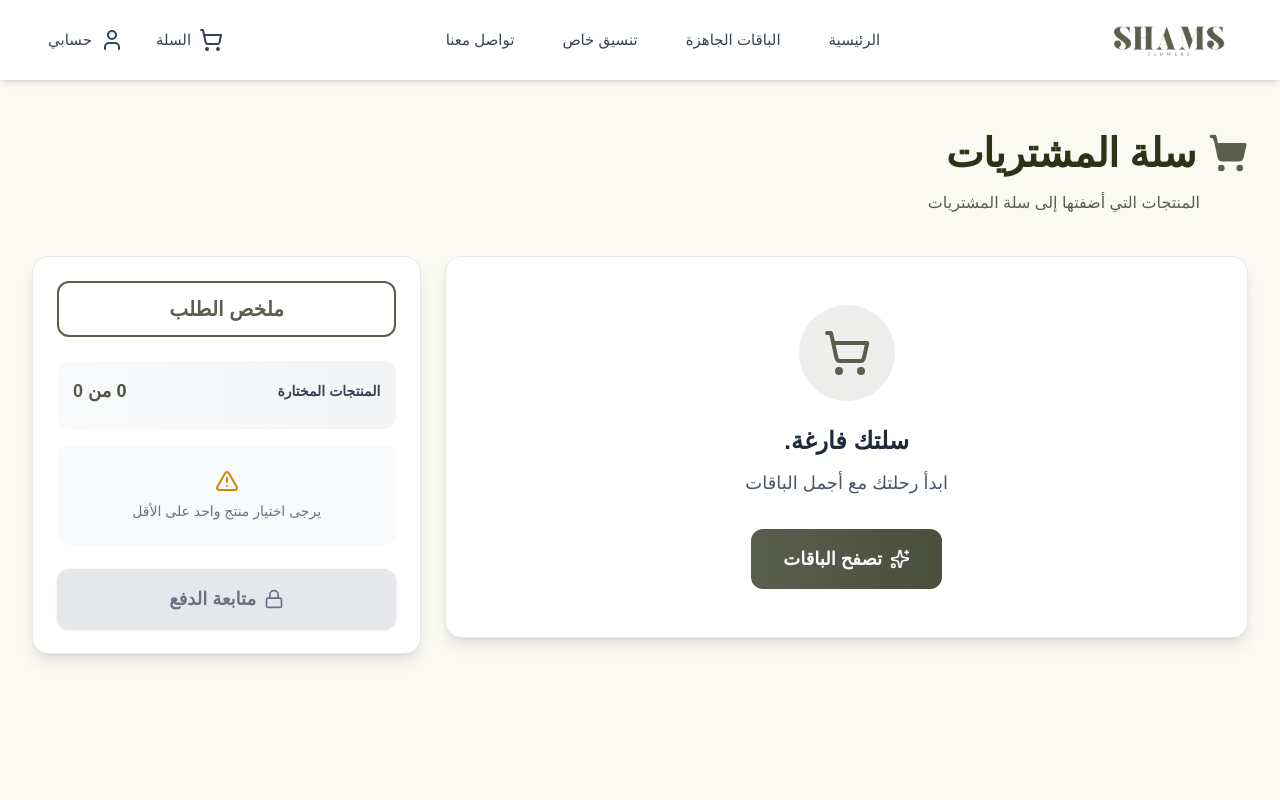
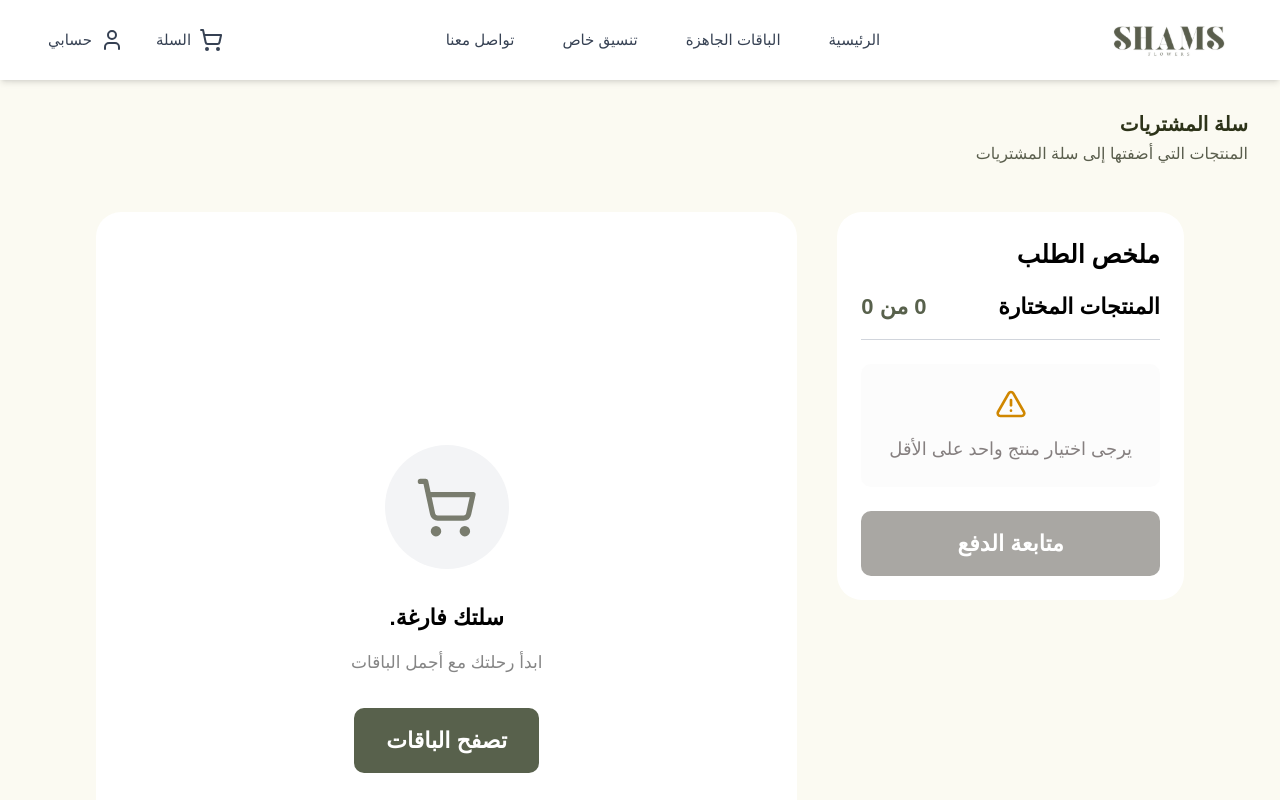
Before and after one commit to YasserNabil1998/worood-weba, a Next.js app: page /cart in a window 1280 px wide. Shown: the top 800 px of the page. Built offline with nearby package versions, Linux system fonts and the light colour scheme.

Commit message:
edits on cart page

```diff
--- a/src/app/(pages)/cart/page.tsx
+++ b/src/app/(pages)/cart/page.tsx
@@ -9,7 +9,7 @@ import {
   isCartEmpty,
   getItemId,
 } from "@/src/lib/cartHelpers";
-import { ShoppingCart, AlertTriangle } from "lucide-react";
+import { AlertTriangle } from "lucide-react";
 import CartItem from "@/src/components/cart/CartItem";
 import CartSummary from "@/src/components/cart/CartSummary";
 import EmptyCart from "@/src/components/cart/EmptyCart";
@@ -102,38 +102,33 @@ export default function CartPage() {
   });
 
   return (
-    <div className="min-h-screen" dir="rtl">
-      <main className="py-6 sm:py-8 md:py-12">
-        <div className="max-w-7xl mx-auto px-4 sm:px-6 lg:px-8">
-          {/* Page Title */}
-          <div className="mb-8 md:mb-10">
-            <div className="flex items-center gap-3 mb-3">
-              <ShoppingCart
-                className="w-7 h-7 sm:w-8 sm:h-8 md:w-10 md:h-10 text-[#5A5E4D]"
-                fill="#5A5E4D"
-              />
-              <h1
-                className="text-[28px] sm:text-[32px] md:text-[40px] font-bold leading-tight text-[#2D3319] tracking-[-0.5px]"
-                style={{ fontFamily: "var(--font-almarai)" }}
-              >
+    <div className="min-h-screen bg-[#fbfaf2]" dir="rtl">
+      <main>
+        {/* Page Title Section */}
+        <section className="pt-8 pb-4">
+          <div className="max-w-7xl mx-auto px-4 sm:px-6 lg:px-8 text-right">
+            <h1 className="text-[20px] font-bold leading-[24px] text-[#2D3319] mb-2 tracking-[0px]">
               {CART_MESSAGES.CART_TITLE}
             </h1>
-            </div>
-            <p
-              className="text-[15px] md:text-[16px] font-normal leading-relaxed text-[#5A5E4D] pr-12"
-              style={{ fontFamily: "var(--font-almarai)" }}
-            >
+            <p className="text-[16px] font-normal leading-[20px] text-[#5A5E4D] tracking-[0px]">
               المنتجات التي أضفتها إلى سلة المشتريات
             </p>
           </div>
+        </section>
 
+        {/* Content Section */}
+        <section className="py-8">
+          <div className="max-w-6xl mx-auto px-4 sm:px-6 lg:px-8">
+            <div className="grid grid-cols-1 lg:grid-cols-3 gap-6">
+              {/* Summary Sidebar */}
+              <div className="lg:sticky lg:top-24 h-fit">
                 {/* Action Buttons */}
                 {!isEmpty && (
-            <div className="flex items-center gap-2 sm:gap-4 flex-wrap mb-6">
+                  <div className="flex items-center gap-2 sm:gap-4 flex-wrap mb-4">
                     <button
                       onClick={() => toggleSelectAll(items)}
-                className="text-xs sm:text-sm hover:bg-white hover:shadow-md flex items-center gap-2 cursor-pointer bg-white/80 rounded-lg px-3 sm:px-4 py-2 transition-all duration-200 border border-gray-200"
-                style={{ color: COLORS.PRIMARY }}
+                      className="text-sm hover:bg-white hover:shadow-md flex items-center gap-2 cursor-pointer bg-white rounded-lg px-4 py-2 transition-all duration-200 border border-gray-200"
+                      style={{ color: COLORS.PRIMARY, fontFamily: "var(--font-almarai)" }}
                     >
                       <input
                         type="checkbox"
@@ -149,17 +144,23 @@ export default function CartPage() {
                     {hasSelection && (
                       <button
                         onClick={handleRemoveSelected}
-                  className="text-xs sm:text-sm text-red-600 hover:bg-red-50 hover:shadow-md cursor-pointer bg-white/80 rounded-lg px-3 sm:px-4 py-2 transition-all duration-200 border border-red-200 font-medium whitespace-nowrap"
+                        className="text-sm text-red-600 hover:bg-red-50 hover:shadow-md cursor-pointer bg-white rounded-lg px-4 py-2 transition-all duration-200 border border-red-200 font-medium whitespace-nowrap"
+                        style={{ fontFamily: "var(--font-almarai)" }}
                       >
                         {CART_MESSAGES.REMOVE_SELECTED} ({selectedItems.size})
                       </button>
                     )}
                   </div>
                 )}
-
-          <div className="grid grid-cols-1 lg:grid-cols-3 gap-6">
+                {/* Summary */}
+                <CartSummary
+                  totals={totals}
+                  totalItems={items.length}
+                  selectedItems={selectedItemsList}
+                />
+              </div>
               {/* Items */}
-            <div className="lg:col-span-2 space-y-6">
+              <div className="lg:col-span-2 space-y-6 lg:pr-4">
                 {isEmpty ? (
                   <EmptyCart />
                 ) : (
@@ -207,15 +208,9 @@ export default function CartPage() {
                   </>
                 )}
               </div>
-
-            {/* Summary */}
-            <CartSummary
-              totals={totals}
-              totalItems={items.length}
-              selectedItems={selectedItemsList}
-            />
             </div>
           </div>
+        </section>
       </main>
     </div>
   );
--- a/src/components/QuantitySelector.tsx
+++ b/src/components/QuantitySelector.tsx
@@ -114,28 +114,25 @@ export default function QuantitySelector({
       <button
         onClick={handleDecrease}
         disabled={quantity <= 1}
-        className="w-8 h-8 flex items-center justify-center bg-gray-100 hover:bg-gray-200 disabled:bg-gray-50 disabled:text-gray-400 text-gray-600 rounded-lg border border-gray-200 transition-colors"
+        className="w-[23px] h-[23px] flex items-center justify-center bg-white border border-[gainsboro] rounded-[5px] disabled:opacity-50 transition-opacity"
         aria-label="تقليل الكمية"
       >
-        <Minus className="w-4 h-4" />
+        <div className="w-[14px] h-[2px] bg-[#5a5e4d]"></div>
       </button>
-      <input
-        type="number"
-        value={inputValue}
-        onChange={handleInputChange}
-        onBlur={handleInputBlur}
-        min="1"
-        max={maxQuantity}
-        className="w-16 text-center bg-white border border-gray-200 rounded-lg px-2 py-1 text-sm font-medium text-[#5A5E4D] focus:outline-none focus:border-[#5A5E4D] focus:ring-1 focus:ring-[#5A5E4D]/20 [appearance:textfield] [&::-webkit-outer-spin-button]:appearance-none [&::-webkit-inner-spin-button]:appearance-none"
-        aria-label="كمية المنتج"
-      />
+      <span
+        className="text-[20px] font-bold text-black mx-2 min-w-[20px] text-center"
+        style={{ fontFamily: "var(--font-almarai)" }}
+      >
+        {quantity}
+      </span>
       <button
         onClick={handleIncrease}
         disabled={isMaxReached}
-        className="w-8 h-8 flex items-center justify-center bg-gray-100 hover:bg-gray-200 disabled:bg-gray-50 disabled:text-gray-400 text-gray-600 rounded-lg border border-gray-200 transition-colors"
+        className="w-[23px] h-[23px] flex items-center justify-center bg-white border border-[gainsboro] rounded-[5px] disabled:opacity-50 transition-opacity relative"
         aria-label="زيادة الكمية"
       >
-        <Plus className="w-4 h-4" />
+        <div className="w-[14px] h-[2px] bg-[#5a5e4d]"></div>
+        <div className="absolute w-[2px] h-[13px] bg-[#5a5e4d]"></div>
       </button>
     </div>
   );
--- a/src/components/cart/CartSummary.tsx
+++ b/src/components/cart/CartSummary.tsx
@@ -4,11 +4,11 @@
  */
 
 import Link from "next/link";
-import { Lock, ShoppingCart, AlertTriangle } from "lucide-react";
+import { AlertTriangle } from "lucide-react";
 import { CartTotals } from "@/src/@types/cart/CartItem.type";
 import { CartItem } from "@/src/@types/cart/CartItem.type";
 import { CART_MESSAGES, CART_ROUTES } from "@/src/constants/cart";
-import { APP_CONFIG, STORAGE_KEYS, COLORS } from "@/src/constants";
+import { APP_CONFIG, STORAGE_KEYS } from "@/src/constants";
 import { storage } from "@/src/lib/utils";
 
 interface CartSummaryProps {
@@ -26,83 +26,87 @@ export default function CartSummary({ totals, totalItems, selectedItems }: CartS
   };
 
   return (
-    <aside className="bg-white rounded-xl sm:rounded-2xl border border-gray-200 shadow-lg p-4 sm:p-6 h-fit lg:sticky lg:top-24">
-      <div className="mb-4 sm:mb-6">
+    <aside className="bg-white rounded-[25px] p-6 h-fit">
+      <div className="mb-6">
         <h2
-          className="text-lg sm:text-xl font-bold text-center border-2 rounded-lg sm:rounded-xl py-2 sm:py-3"
-          style={{
-            fontFamily: "var(--font-almarai)",
-            color: COLORS.PRIMARY,
-            borderColor: COLORS.PRIMARY,
-          }}
+          className="text-[25px] font-bold text-black text-right mb-4"
+          style={{ fontFamily: "var(--font-almarai)" }}
         >
           {CART_MESSAGES.ORDER_SUMMARY}
         </h2>
+        <div className="flex justify-between items-center mb-4">
+          <span
+            className="text-[22px] font-bold text-black text-right"
+            style={{ fontFamily: "var(--font-almarai)" }}
+          >
+            {CART_MESSAGES.SELECTED_PRODUCTS}
+          </span>
+          <span
+            className="text-[22px] font-bold text-[#58614c] text-right"
+            style={{ fontFamily: "var(--font-almarai)" }}
+          >
+            {itemsCount} من {totalItems}
+          </span>
+        </div>
+        <div className="h-px bg-gray-300 mb-4"></div>
       </div>
-      <div className="space-y-3 sm:space-y-4 text-sm">
-        <div className="bg-gradient-to-r from-gray-50 to-gray-100 rounded-lg sm:rounded-xl p-3 sm:p-4">
-          <div className="flex justify-between items-center mb-2">
-            <span className="text-xs sm:text-sm font-semibold text-gray-700">
-              {CART_MESSAGES.SELECTED_PRODUCTS}
-            </span>
-            <span className="font-bold text-base sm:text-lg bg-gradient-to-r from-[#5A5E4D] to-[#4A4E3D] bg-clip-text text-transparent">
-              {itemsCount} من {totalItems}
-            </span>
+      <div className="space-y-4">
+        {itemsCount === 0 ? (
+          <div className="bg-[#fcfcfc] rounded-[10px] p-6 text-center">
+            <div className="flex justify-center mb-4">
+              <AlertTriangle className="w-8 h-8 text-yellow-600" />
+            </div>
+            <p
+              className="text-[18px] font-normal text-[#857f7f]"
+              style={{ fontFamily: "var(--font-almarai)" }}
+            >
+              {CART_MESSAGES.SELECT_AT_LEAST_ONE}
+            </p>
           </div>
-          {totalItemsCount > itemsCount && (
-            <div className="flex justify-between items-center pt-2 border-t border-gray-300">
-              <span className="text-xs sm:text-sm font-medium text-gray-600">
-                {CART_MESSAGES.TOTAL_QUANTITY}
+        ) : (
+          <div className="bg-gray-50 rounded-[10px] p-6 space-y-4">
+            <div className="flex justify-between items-center">
+              <span
+                className="text-[18px] font-normal text-black text-right"
+                style={{ fontFamily: "var(--font-almarai)" }}
+              >
+                المبلغ
               </span>
-              <span className="font-bold text-sm sm:text-base text-[#5A5E4D]">
-                {totalItemsCount} {CART_MESSAGES.PIECES}
+              <span
+                className="text-[22px] font-bold text-[#a1a1a1] text-right"
+                style={{ fontFamily: "var(--font-almarai)" }}
+              >
+                {subtotal.toFixed(2)} {APP_CONFIG.CURRENCY}
               </span>
             </div>
-          )}
-        </div>
-        {itemsCount === 0 ? (
-          <div className="text-center py-4 sm:py-6 text-gray-500 bg-gray-50 rounded-lg sm:rounded-xl">
-            <AlertTriangle className="w-5 h-5 sm:w-6 sm:h-6 mx-auto mb-2 text-yellow-600" />
-            <p className="text-xs sm:text-sm font-medium">{CART_MESSAGES.SELECT_AT_LEAST_ONE}</p>
-          </div>
-        ) : (
-          <div className="space-y-2 sm:space-y-3">
-            <div className="flex justify-between items-center bg-gradient-to-r from-gray-50 to-gray-100 rounded-lg p-2 sm:p-3">
-              <span className="text-xs sm:text-sm font-medium text-gray-700">
-                {CART_MESSAGES.SUBTOTAL}
-              </span>
-              <div className="flex items-center gap-1.5">
-                <span className="text-xl sm:text-2xl font-bold text-[#5A5E4D]">
-                  {subtotal.toFixed(2)}
-                </span>
-                <span className="text-sm sm:text-base text-[#5A5E4D]">
-                  {APP_CONFIG.CURRENCY}
-                </span>
-              </div>
-            </div>
-            <div className="flex justify-between items-center bg-gradient-to-r from-gray-50 to-gray-100 rounded-lg p-2 sm:p-3">
-              <span className="text-xs sm:text-sm font-medium text-gray-700">
+            <div className="flex justify-between items-center">
+              <span
+                className="text-[18px] font-normal text-black text-right"
+                style={{ fontFamily: "var(--font-almarai)" }}
+              >
                 {CART_MESSAGES.VAT} ({(APP_CONFIG.VAT_RATE * 100).toFixed(0)}%)
               </span>
-              <div className="flex items-center gap-1.5">
-                <span className="text-xl sm:text-2xl font-bold text-[#5A5E4D]">
-                  {vat.toFixed(2)}
-                </span>
-                <span className="text-sm sm:text-base text-[#5A5E4D]">
-                  {APP_CONFIG.CURRENCY}
-                </span>
-              </div>
+              <span
+                className="text-[22px] font-bold text-[#a1a1a1] text-right"
+                style={{ fontFamily: "var(--font-almarai)" }}
+              >
+                {vat.toFixed(2)} {APP_CONFIG.CURRENCY}
+              </span>
             </div>
-            <div className="flex justify-between items-center font-bold pt-2 sm:pt-3 text-base sm:text-lg border-t-2 border-[#5A5E4D] mt-2 sm:mt-4 bg-gradient-to-r from-[#5A5E4D]/5 to-[#4A4E3D]/5 rounded-lg sm:rounded-xl p-3 sm:p-4">
-              <span className="text-gray-800">{CART_MESSAGES.TOTAL}</span>
-              <div className="flex items-center gap-1.5">
-                <span className="text-xl sm:text-2xl font-bold text-[#5A5E4D]">
-                  {total.toFixed(2)}
-                </span>
-                <span className="text-sm sm:text-base text-[#5A5E4D]">
-                  {APP_CONFIG.CURRENCY}
-                </span>
-              </div>
+            <div className="h-px bg-gray-300 my-4"></div>
+            <div className="flex justify-between items-center">
+              <span
+                className="text-[22px] font-bold text-black text-right"
+                style={{ fontFamily: "var(--font-almarai)" }}
+              >
+                {CART_MESSAGES.TOTAL}
+              </span>
+              <span
+                className="text-[22px] font-bold text-[#a1a1a1] text-right"
+                style={{ fontFamily: "var(--font-almarai)" }}
+              >
+                {total.toFixed(2)} {APP_CONFIG.CURRENCY}
+              </span>
             </div>
           </div>
         )}
@@ -110,19 +114,19 @@ export default function CartSummary({ totals, totalItems, selectedItems }: CartS
       {itemsCount === 0 ? (
         <button
           disabled
-          className="mt-4 sm:mt-6 w-full rounded-lg sm:rounded-xl py-3 sm:py-4 transition-all duration-200 bg-gray-200 text-gray-500 cursor-not-allowed font-bold text-sm sm:text-lg shadow-sm flex items-center justify-center gap-2"
+          className="mt-6 w-full rounded-[10px] py-4 bg-[#a9a7a3] text-white font-bold text-[22px] cursor-not-allowed"
+          style={{ fontFamily: "var(--font-almarai)" }}
         >
-          <Lock className="w-4 h-4 sm:w-5 sm:h-5" />
           {CART_MESSAGES.PROCEED_TO_CHECKOUT}
         </button>
       ) : (
         <Link
           href={CART_ROUTES.CHECKOUT}
           onClick={handleProceedToCheckout}
-          className="mt-4 sm:mt-6 w-full rounded-lg sm:rounded-xl py-3 sm:py-4 transition-all duration-300 text-white hover:shadow-lg hover:scale-105 cursor-pointer text-center font-bold text-sm sm:text-lg bg-gradient-to-r from-[#5A5E4D] to-[#4A4E3D] hover:from-[#4A4E3D] hover:to-[#3A3E2D] flex items-center justify-center gap-2"
+          className="mt-6 w-full rounded-[10px] py-4 bg-[#5f664f] text-white font-bold text-[22px] hover:opacity-90 transition-opacity text-center block"
+          style={{ fontFamily: "var(--font-almarai)" }}
         >
-          <ShoppingCart className="w-4 h-4 sm:w-5 sm:h-5" />
-          {CART_MESSAGES.PROCEED_TO_CHECKOUT} ({totalItemsCount} {CART_MESSAGES.PIECES})
+          متابعة للدفع
         </Link>
       )}
     </aside>
--- a/src/components/cart/EmptyCart.tsx
+++ b/src/components/cart/EmptyCart.tsx
@@ -4,9 +4,8 @@
  */
 
 import { useRouter } from "next/navigation";
-import { ShoppingCart, Sparkles } from "lucide-react";
+import { ShoppingCart } from "lucide-react";
 import { CART_MESSAGES, CART_ROUTES } from "@/src/constants/cart";
-import { COLORS } from "@/src/constants";
 
 export default function EmptyCart() {
   const router = useRouter();
@@ -16,22 +15,29 @@ export default function EmptyCart() {
   };
 
   return (
-    <div className="bg-white rounded-xl sm:rounded-2xl border border-gray-200 shadow-lg p-8 sm:p-12 text-center">
-      <div className="bg-gradient-to-br from-[#5A5E4D]/10 to-[#4A4E3D]/10 rounded-full w-20 h-20 sm:w-24 sm:h-24 flex items-center justify-center mx-auto mb-4 sm:mb-6">
-        <ShoppingCart className="w-10 h-10 sm:w-12 sm:h-12 text-[#5A5E4D]" />
+    <div className="bg-white rounded-[25px] p-12 text-center min-h-[794px] flex flex-col items-center justify-center">
+      <div className="w-[124px] h-[124px] rounded-full bg-gray-100 flex items-center justify-center mb-8">
+        <div className="w-[63px] h-[63px] opacity-80">
+          <ShoppingCart className="w-full h-full text-[#5A5E4D]" />
+        </div>
       </div>
       <h2
-        className="text-xl sm:text-2xl font-bold text-gray-800 mb-2 sm:mb-3"
+        className="text-[22px] font-bold text-black mb-4"
         style={{ fontFamily: "var(--font-almarai)" }}
       >
         {CART_MESSAGES.EMPTY_CART}
       </h2>
-      <p className="text-gray-600 mb-6 sm:mb-8 text-base sm:text-lg">ابدأ رحلتك مع أجمل الباقات</p>
+      <p
+        className="text-[17px] font-normal text-[#858585] mb-8"
+        style={{ fontFamily: "var(--font-almarai)" }}
+      >
+        ابدأ رحلتك مع أجمل الباقات
+      </p>
       <button
         onClick={handleBrowseBouquets}
-        className="px-6 sm:px-8 py-3 sm:py-4 text-white rounded-lg sm:rounded-xl hover:shadow-lg hover:scale-105 cursor-pointer transition-all duration-300 font-bold text-base sm:text-lg bg-gradient-to-r from-[#5A5E4D] to-[#4A4E3D] hover:from-[#4A4E3D] hover:to-[#3A3E2D] flex items-center justify-center gap-2 mx-auto"
+        className="bg-[#58614c] text-white rounded-[10px] px-8 py-4 font-bold text-[22px] hover:opacity-90 transition-opacity"
+        style={{ fontFamily: "var(--font-almarai)" }}
       >
-        <Sparkles className="w-4 h-4 sm:w-5 sm:h-5" />
         {CART_MESSAGES.BROWSE_BOUQUETS}
       </button>
     </div>
```
Also changed, not shown: src/components/cart/CartItem.tsx (+71 -63 lines), src/components/contact/ContactInfo.tsx (+8 -12 lines). Lines whose indentation alone changed are shown as unchanged.
